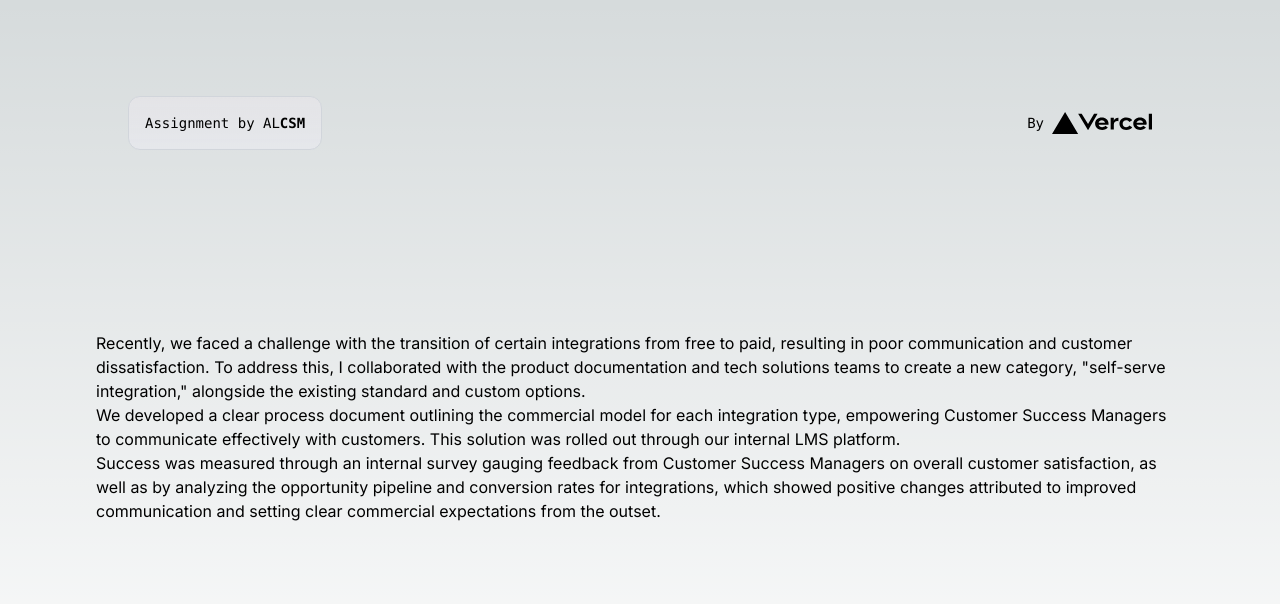
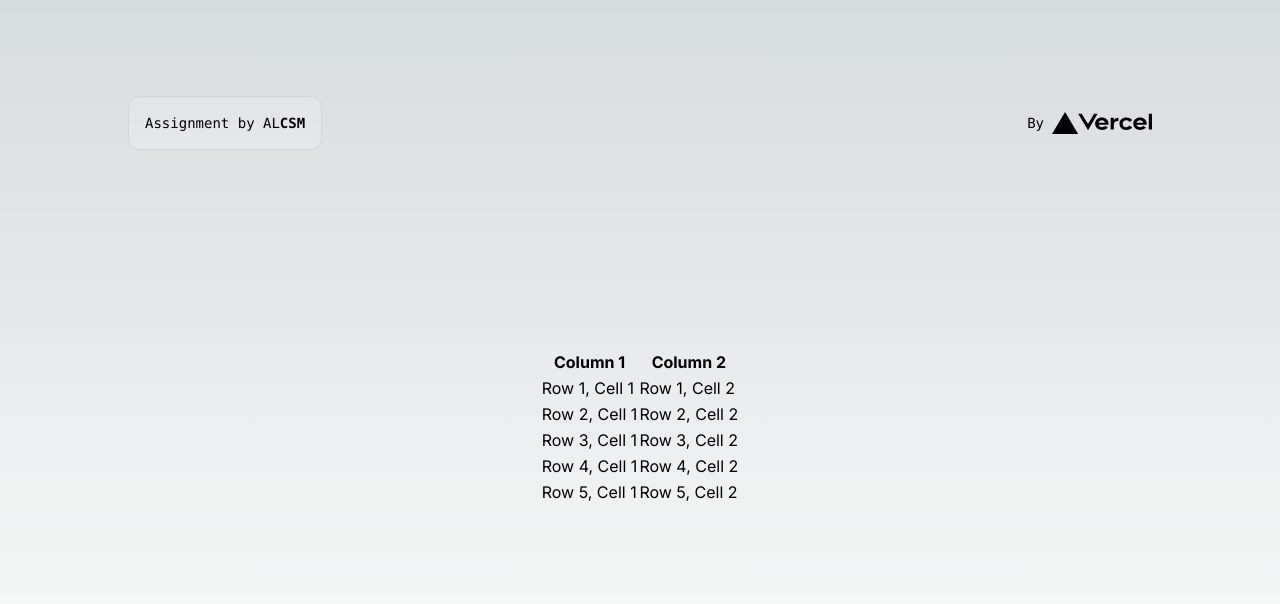
Before and after one commit to ArchanaLomate/nextjs, a Next.js app: page /questions/q2 in a window 1280 px wide. Shown: the top 604 px of the page. Built offline with nearby package versions, Linux system fonts and the light colour scheme.

Commit message:
Update page.tsx

```diff
--- a/app/questions/q2/page.tsx
+++ b/app/questions/q2/page.tsx
@@ -30,15 +30,32 @@ export default function Home() {
       </div>
 
       <div>
-        <p>
-      Recently, we faced a challenge with the transition of certain integrations from free to paid, resulting in poor communication and customer dissatisfaction. To address this, I collaborated with the product documentation and tech solutions teams to create a new category, "self-serve integration," alongside the existing standard and custom options.
-        </p>
-        <p>
-      We developed a clear process document outlining the commercial model for each integration type, empowering Customer Success Managers to communicate effectively with customers. This solution was rolled out through our internal LMS platform.
-      </p>
-        <p>
-      Success was measured through an internal survey gauging feedback from Customer Success Managers on overall customer satisfaction, as well as by analyzing the opportunity pipeline and conversion rates for integrations, which showed positive changes attributed to improved communication and setting clear commercial expectations from the outset.
-     </p>
+     <table border="1">
+  <tr>
+    <th>Column 1</th>
+    <th>Column 2</th>
+  </tr>
+  <tr>
+    <td>Row 1, Cell 1</td>
+    <td>Row 1, Cell 2</td>
+  </tr>
+  <tr>
+    <td>Row 2, Cell 1</td>
+    <td>Row 2, Cell 2</td>
+  </tr>
+  <tr>
+    <td>Row 3, Cell 1</td>
+    <td>Row 3, Cell 2</td>
+  </tr>
+  <tr>
+    <td>Row 4, Cell 1</td>
+    <td>Row 4, Cell 2</td>
+  </tr>
+  <tr>
+    <td>Row 5, Cell 1</td>
+    <td>Row 5, Cell 2</td>
+  </tr>
+</table>
       </div>
 
       <div className="mb-32 grid text-center lg:mb-0 lg:w-full lg:max-w-5xl lg:grid-cols-4 lg:text-left">
```
